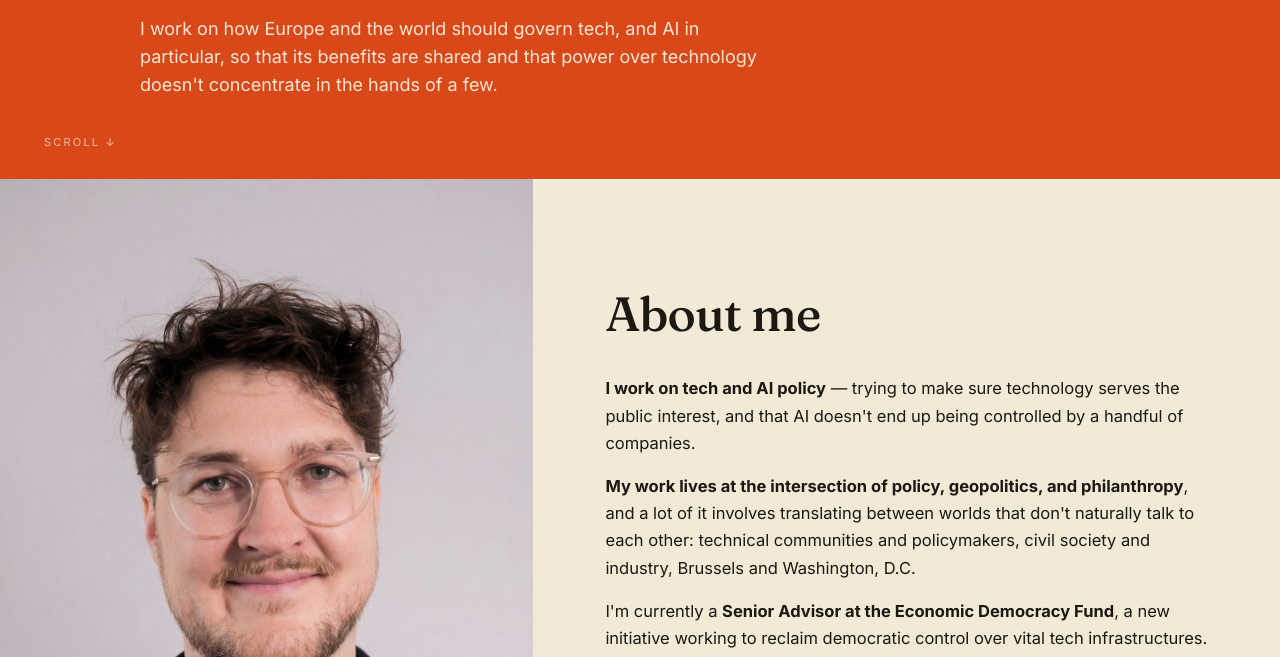
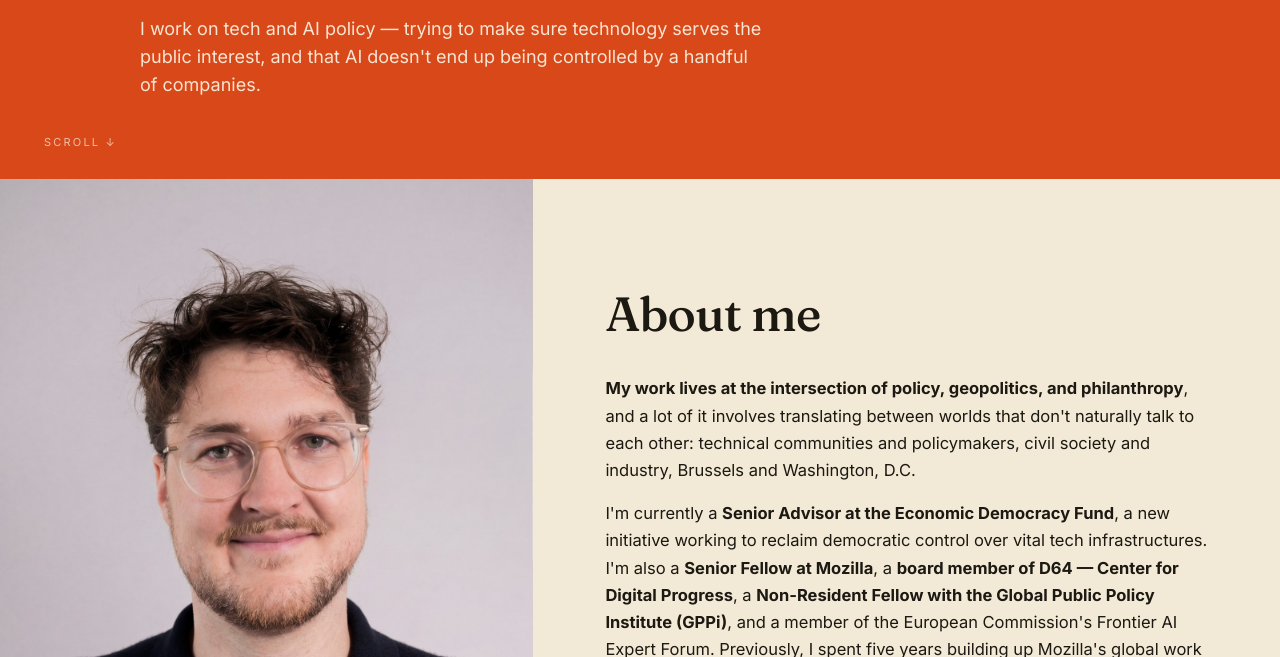
Before and after one commit to maxgahntz/maxgahntz.github.io, a plain HTML site: page index.html in a window 1280 px wide. Shown: the part 621-1278 px from the top of the page. Drawn offline with Linux system fonts and the light colour scheme.

Commit message:
Move opening bio sentence to start page

```diff
--- a/index.html
+++ b/index.html
@@ -357,7 +357,7 @@ footer.site {
     </nav>
     <div class="inner">
       <h1 class="name"><span class="hi-big">Hi!</span><span class="im-name">I'm Maximilian Gahntz</span></h1>
-      <p class="tagline">I work on how Europe and the world should govern tech, and AI in particular, so that its benefits are shared and that power over technology doesn't concentrate in the hands of a few.</p>
+      <p class="tagline">I work on tech and AI policy — trying to make sure technology serves the public interest, and that AI doesn't end up being controlled by a handful of companies.</p>
     </div>
     <span class="scroll-hint">Scroll ↓</span>
   </section>
@@ -371,7 +371,6 @@ footer.site {
       </figure>
       <div class="text">
         <h2 class="section-title">About me</h2>
-        <p><strong>I work on tech and AI policy</strong> — trying to make sure technology serves the public interest, and that AI doesn't end up being controlled by a handful of companies.</p>
         <p><strong>My work lives at the intersection of policy, geopolitics, and philanthropy</strong>, and a lot of it involves translating between worlds that don't naturally talk to each other: technical communities and policymakers, civil society and industry, Brussels and Washington, D.C.</p>
         <p>I'm currently a <strong>Senior Advisor at the Economic Democracy Fund</strong>, a new initiative working to reclaim democratic control over vital tech infrastructures. I'm also a <strong>Senior Fellow at Mozilla</strong>, a <strong>board member of D64 — Center for Digital Progress</strong>, a <strong>Non-Resident Fellow with the Global Public Policy Institute (GPPi)</strong>, and a member of the European Commission's Frontier AI Expert Forum. Previously, I spent five years building up Mozilla's global work on AI policy, shaping key parts of the EU AI Act, convening unlikely coalitions, and working across Europe, the US, and the UK. Before joining Mozilla, I worked at what is now the <strong>European Commission's AI Office</strong> as a <strong>Fellow</strong> with the Mercator Fellowship on International Affairs.</p>
         <p>I'm based in Berlin and hold degrees in Public Policy and Administration from Columbia University, Sciences Po Paris, and the University of Konstanz.</p>
```
